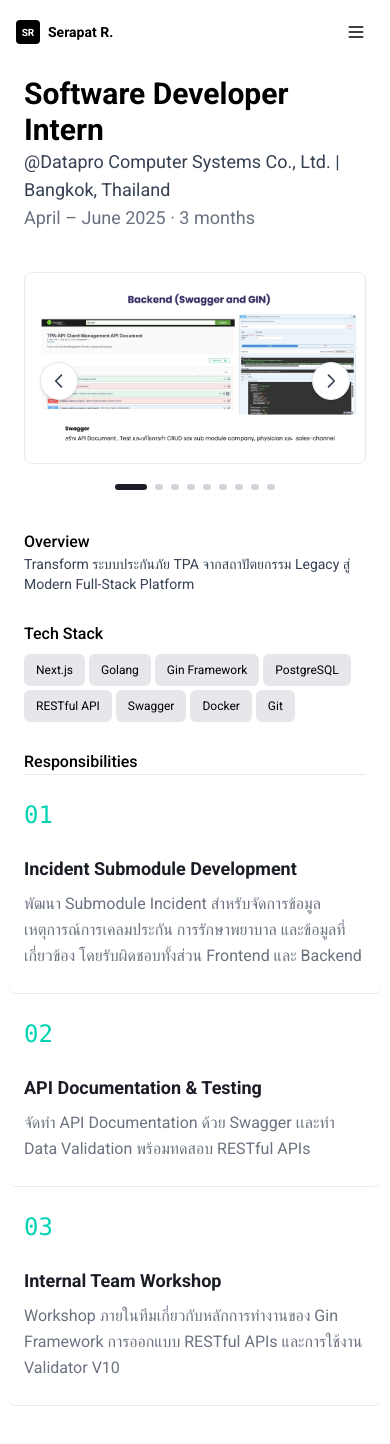
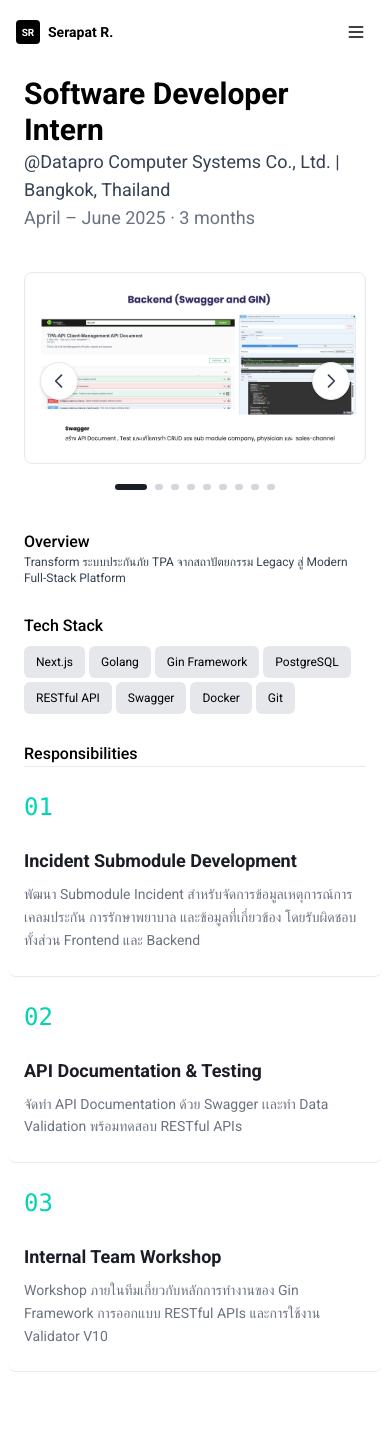
Before and after one commit to pp811010/profile_serapat, a Next.js app: page /experience in a window 390 px wide. Shown: the top 1444 px of the page. After the commit the page ends 1420 px from the top, so only its background shows below. Built offline with nearby package versions, Linux system fonts and the light colour scheme; a web font is replaced by a local one.

Commit message:
update font

```diff
--- a/app/experience/page.tsx
+++ b/app/experience/page.tsx
@@ -96,7 +96,7 @@ export default function ExperiencePage() {
 
                     <div>
                         <h4 className="font-medium text-base lg:text-lg">Overview</h4>
-                        <p className="text-gray-700 text-sm lg:text-base"> Transform ระบบประกันภัย TPA จากสถาปัตยกรรม Legacy สู่ Modern Full-Stack Platform</p>
+                        <p className="text-gray-700 text-xs lg:text-base"> Transform ระบบประกันภัย TPA จากสถาปัตยกรรม Legacy สู่ Modern Full-Stack Platform</p>
                     </div>
                     <div className="flex flex-col gap-2">
                         <h4 className="font-medium text-base lg:text-lg">Tech Stack</h4>
@@ -137,7 +137,7 @@ export default function ExperiencePage() {
                                     </div>
                                     <div className="col-span-12 md:col-span-10">
                                         <h4 className="font-bold text-ink mb-2 text-lg">{item.title}</h4>
-                                        <p className="text-base text-muted leading-relaxed">{item.desc}</p>
+                                        <p className="text-sm lg:text-base text-muted leading-relaxed">{item.desc}</p>
                                     </div>
                                 </div>
                             ))}
```
